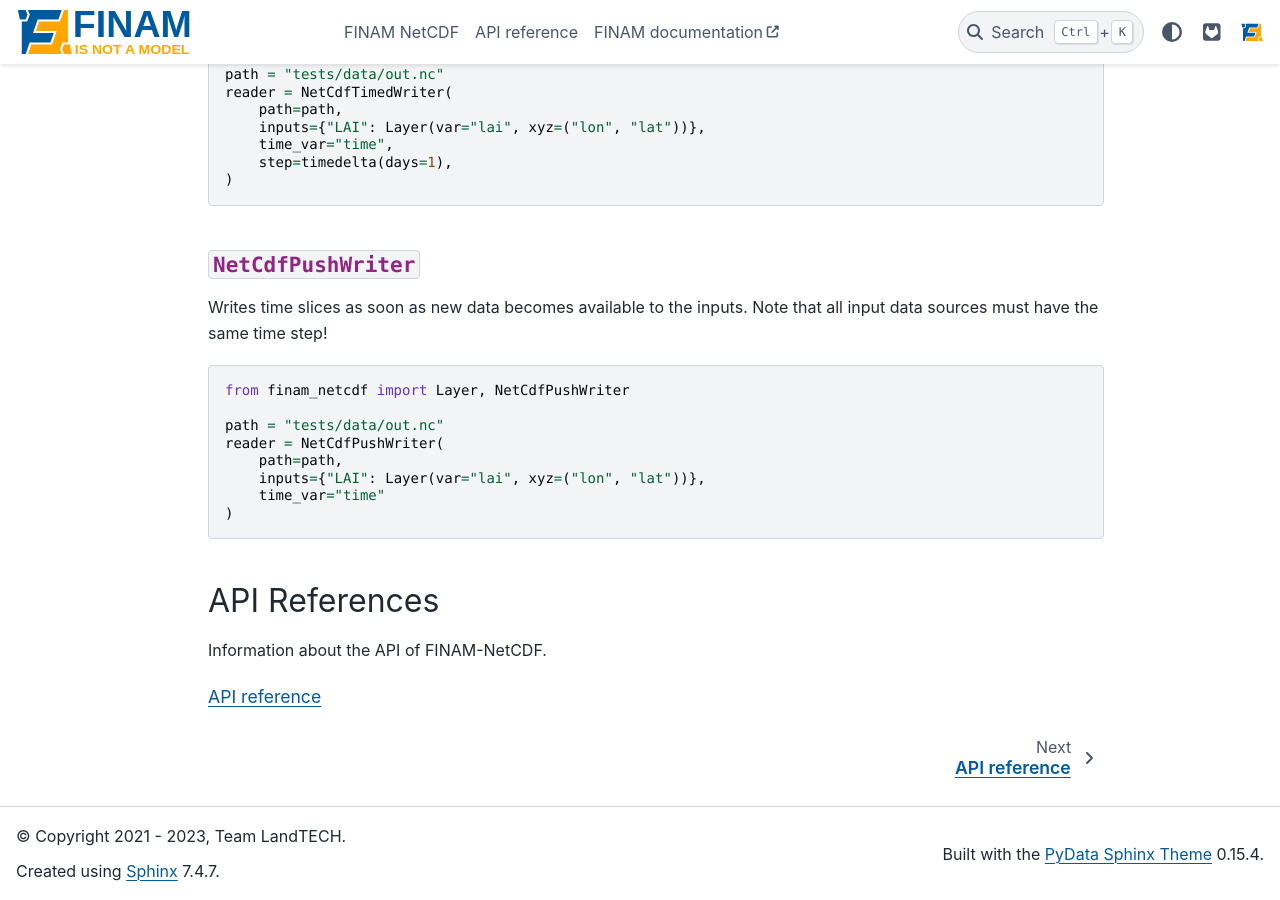
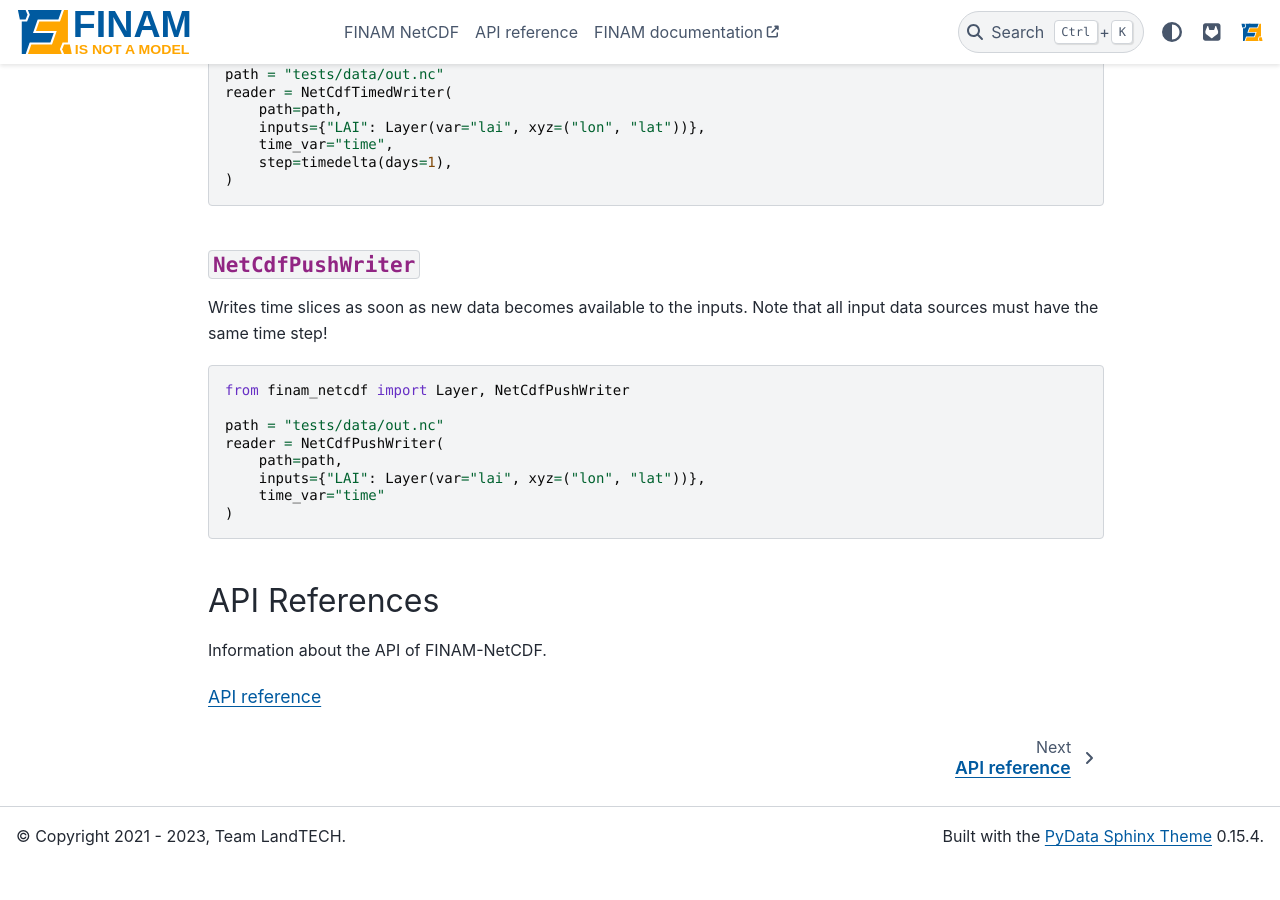
Before and after one commit to finam-ufz/finam-netcdf, a Sphinx documentation site: the page built from docs/source/index.rst, in a window 1280 px wide and 900 px high, scrolled down 2708 px. Built offline with Sphinx 7.4.7 and the PyData theme 0.15.4, drawn with Linux system fonts in a browser that asks for light colours; after the commit the page ends 3574 px from its top, so only the background shows below that.

Commit message:
docs: sphinx/pydata fix

```diff
--- a/docs/source/conf.py
+++ b/docs/source/conf.py
@@ -74,8 +74,8 @@
 html_favicon = "_static/logo.svg"
 
 html_theme_options = {
-    "page_sidebar_items": ["page-toc"],
-    "footer_items": ["copyright"],
+    "secondary_sidebar_items": ["page-toc"],
+    "footer_start": ["copyright"],
     "show_nav_level": 2,
     "show_toc_level": 2,
     "icon_links": [
```
